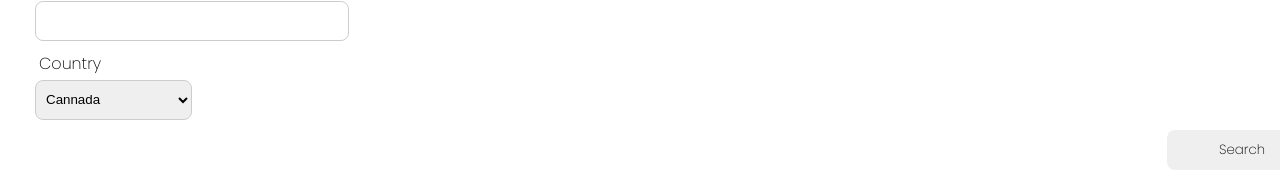
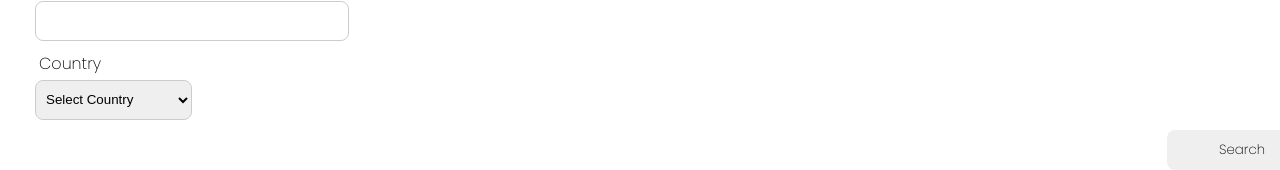
Before and after one commit to gowrishankar356/MiniERP, a React (Create React App) app in the folder minierp/: page /location in a window 1280 px wide. Shown: the part 199-369 px from the top of the page. Built offline with nearby package versions, Linux system fonts and the light colour scheme; no server answers; a web font is replaced by a local one.

Commit message:
Implemented Search Feature for Location

```diff
--- a/minierp/src/components/WorkforceStructures/Location/LocationHomePage/index.jsx
+++ b/minierp/src/components/WorkforceStructures/Location/LocationHomePage/index.jsx
@@ -9,7 +9,7 @@ export const LocationHomePage = () => {
   const [locations, setLocations] = useState([]);
   const [locationFormOpen, setLocationFormOpen] = useState(false);
   const [location, setLocation] = useState(null);
-  const [search, setSearch] = useState({ company: "", location: 0 });
+  const [search, setSearch] = useState({ locationname: "", country: "" });
   const [allLocations, setAllLocations] = useState([]);
 
   const updateLocation = (e) => {
@@ -56,22 +56,23 @@ export const LocationHomePage = () => {
   const handleSearch = async (e) => {
     e.preventDefault();
     setLocations(
-      allLocations.filter((company) =>
-        search.company.length > 0
-          ? Number(search.location) !== 0
-            ? company.companyname
+      allLocations.filter((location) =>
+        search.locationname.length > 0
+          ? search.country !== ""
+            ? location.locationname
                 .toLowerCase()
-                .includes(search.company.toLowerCase()) &&
-              company.locationid === Number(search.location)
-            : company.companyname
+                .includes(search.locationname.toLowerCase()) &&
+              location.country === search.country
+            : location.locationname
                 .toLowerCase()
-                .includes(search.company.toLowerCase())
-          : Number(search.location) !== 0
-          ? company.locationid === Number(search.location)
+                .includes(search.locationname.toLowerCase())
+          : search.country !== ""
+          ? location.country === search.country
           : true
       )
     );
   };
+
   const handleReset = async (e) => {
     e.preventDefault();
     setSearch({ company: "", location: 0 });
@@ -83,6 +84,7 @@ export const LocationHomePage = () => {
       try {
         const response = await axios.get(`http://localhost:3300/getlocations`);
         setLocations(response.data.rows);
+        setAllLocations(response.data.rows);
       } catch (error) {
         console.error("Error:", error);
       }
@@ -107,17 +109,18 @@ export const LocationHomePage = () => {
             <label> Location Name</label>
             <input
               type="text"
-              name="company"
-              id="name"
+              name="locationname"
+              id="locationname"
               onChange={handleChange}
             ></input>
             <label> Country</label>
             <select name="country" id="country" onChange={handleChange}>
-              <option value="CAN">Cannada</option>
-              <option value="IND">India</option>
-              <option value="JP">Japan</option>
-              <option value="UAE">United Arab Emirited</option>
-              <option value="US">United States</option>
+              <option value="">Select Country</option>
+              <option value="Cannada">Cannada</option>
+              <option value="India">India</option>
+              <option value="Japan">Japan</option>
+              <option value="United Arab Emirited">United Arab Emirited</option>
+              <option value="United States">United States</option>
             </select>
           </form>
         </div>
```
